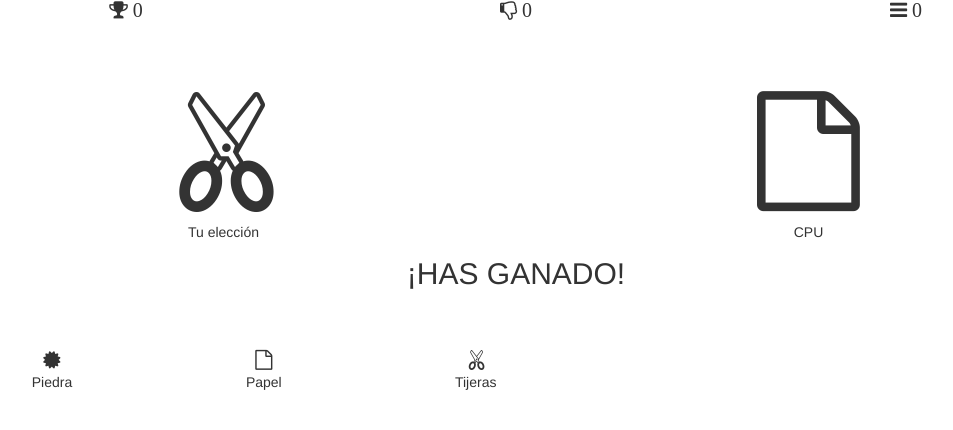
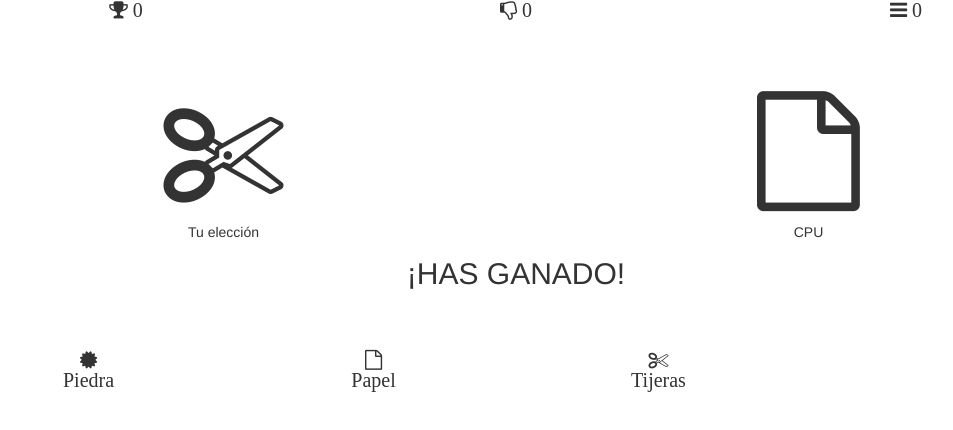
Before and after one commit to davidmb91/Piedra-papel-o-tijera, a plain HTML site: page index.html in a window 1280 px wide. Shown: the whole page, without its empty margins (124-1077 px from the left). Drawn offline with Linux system fonts and the light colour scheme.

Commit message:
Pequeño arreglo visualización de opciones de elección de jugada.

```diff
--- a/index.html
+++ b/index.html
@@ -22,7 +22,7 @@
 		<div class="row playArea">
 			<div class="cols-xs-8">
 				<div class="col-xs-6">
-					<i class="fa fa-scissors fa-rotate-270 iElection"></i>
+					<i class="fa fa-scissors iElection"></i>
 					<div class="col-xs-12 idElection">Tu elección</div>
 				</div>
 				<div class="col-xs-6">
@@ -34,18 +34,21 @@
 		</div>
 
 		<div class="row selectOption">
-			<div class="col-xs-9">
+			<div class="col-xs-12">
 				<div class="col-xs-3">
-					<i class="fa fa-certificate thumbElection"></i>
-					<div class="col-xs-12">Piedra</div>
+					<i class="fa fa-certificate thumbElection">
+						<div class="col-xs-12">Piedra</div>
+					</i>
 				</div>
 				<div class="col-xs-3">
-					<i class="fa fa-file-o thumbElection"></i>
-					<div class="col-xs-12">Papel</div>
+					<i class="fa fa-file-o thumbElection">
+						<div class="col-xs-12">Papel</div>
+					</i>
 				</div>
 				<div class="col-xs-3">
-					<i class="fa fa-scissors fa-rotate-270 thumbElection"></i>
-					<div class="col-xs-12">Tijeras</div>
+					<i class="fa fa-scissors thumbElection">
+						<div class="col-xs-12">Tijeras</div>
+					</i>
 				</div>
 			</div>
 		</div>
```
Also changed, not shown: css/style.css (line endings or trailing spaces), 1 other file.
